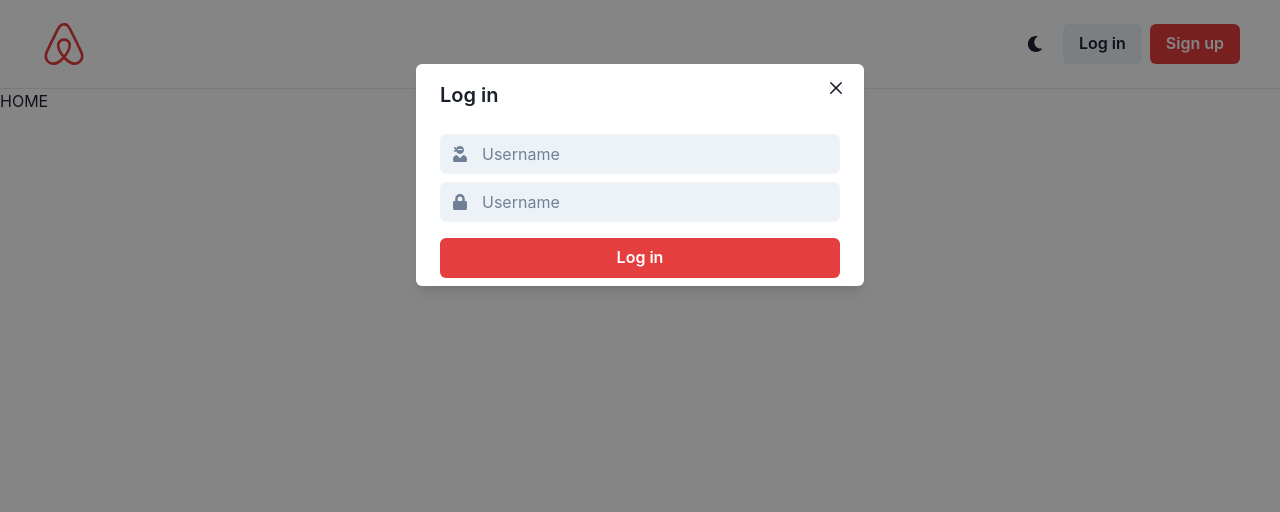
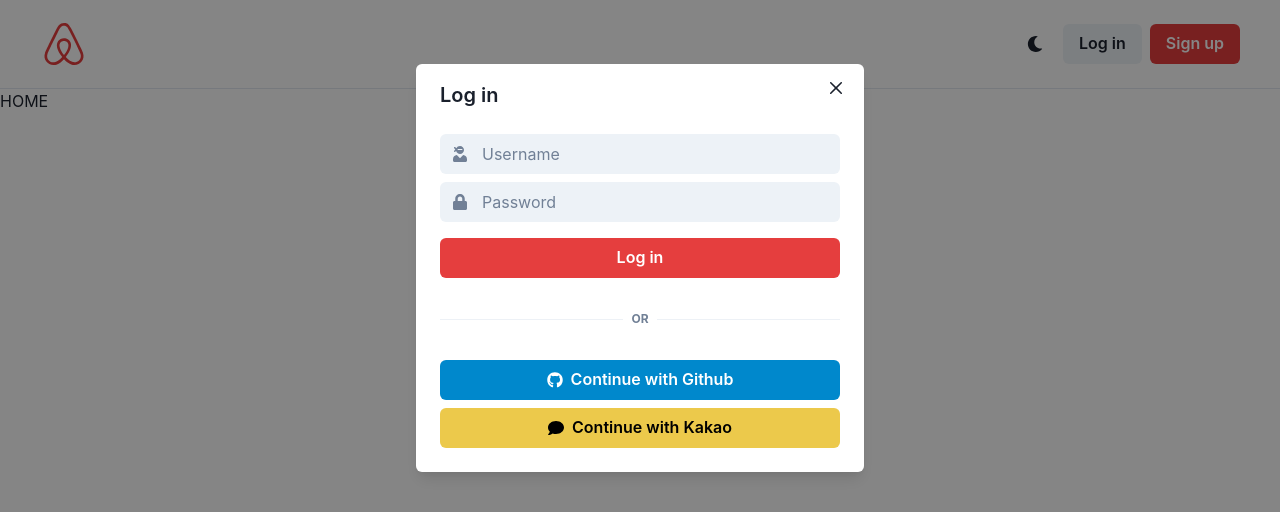
Before and after one commit to hwna00/django-airbnb-clone, a React (Create React App) app in the folder front/: page / in a window 1280 px wide. Both pictures are taken after a click on the button "Log in". Shown: the top 512 px of the page. Built offline with nearby package versions, Linux system fonts and the light colour scheme.

Commit message:
SignUp Modal + refactor

```diff
--- /dev/null
+++ b/front/src/components/Header.tsx
@@ -0,0 +1,43 @@
+import {
+  Box,
+  Button,
+  HStack,
+  IconButton,
+  useDisclosure,
+} from '@chakra-ui/react'
+import { FaAirbnb, FaMoon } from 'react-icons/fa'
+import LoginModal from './LoginModal'
+import SignUpModal from './SignUpModal'
+
+export default function Header() {
+  const {
+    isOpen: isLoginOpen,
+    onClose: onLoginClose,
+    onOpen: onLoginOpen,
+  } = useDisclosure()
+  const {
+    isOpen: isSignUpOpen,
+    onClose: onSignUpClose,
+    onOpen: onSignUpOpen,
+  } = useDisclosure()
+  return (
+    <HStack py="5" px="10" borderBottomWidth={1} justifyContent="space-between">
+      <Box color={'red.500'}>
+        <FaAirbnb size={'48'} />
+      </Box>
+      <HStack spacing={'2'}>
+        <IconButton
+          variant={'ghost'}
+          icon={<FaMoon />}
+          aria-label="Dark Mode Button"
+        />
+        <Button onClick={onLoginOpen}>Log in</Button>
+        <Button onClick={onSignUpOpen} colorScheme={'red'}>
+          Sign up
+        </Button>
+      </HStack>
+      <LoginModal isOpen={isLoginOpen} onClose={onLoginClose} />
+      <SignUpModal isOpen={isSignUpOpen} onClose={onSignUpClose} />
+    </HStack>
+  )
+}
--- /dev/null
+++ b/front/src/components/LoginModal.tsx
@@ -0,0 +1,58 @@
+import {
+  Box,
+  Button,
+  Input,
+  InputGroup,
+  InputLeftElement,
+  Modal,
+  ModalBody,
+  ModalCloseButton,
+  ModalContent,
+  ModalHeader,
+  ModalOverlay,
+  VStack,
+} from '@chakra-ui/react'
+import { FaLock, FaUserNinja } from 'react-icons/fa'
+import SocialLogin from './SocialLogin'
+
+interface LoginModalProps {
+  isOpen: boolean
+  onClose: () => void
+}
+
+export default function LoginModal({ isOpen, onClose }: LoginModalProps) {
+  return (
+    <Modal motionPreset="slideInRight" isOpen={isOpen} onClose={onClose}>
+      <ModalOverlay />
+      <ModalContent>
+        <ModalHeader>Log in</ModalHeader>
+        <ModalCloseButton />
+        <ModalBody>
+          <VStack>
+            <InputGroup>
+              <InputLeftElement>
+                <Box color={'gray.500'}>
+                  <FaUserNinja />
+                </Box>
+              </InputLeftElement>
+              <Input placeholder="Username" variant={'filled'} />
+            </InputGroup>
+
+            <InputGroup>
+              <InputLeftElement>
+                <Box color={'gray.500'}>
+                  <FaLock />
+                </Box>
+              </InputLeftElement>
+              <Input placeholder="Password" variant={'filled'} />
+            </InputGroup>
+          </VStack>
+          <Button mt={4} w={'100%'} colorScheme="red">
+            Log in
+          </Button>
+          <SocialLogin />
+        </ModalBody>
+      </ModalContent>
+    </Modal>
+  )
+}
--- a/front/src/components/Root.tsx
+++ b/front/src/components/Root.tsx
@@ -1,78 +1,11 @@
-import {
-  Box,
-  VStack,
-  Button,
-  HStack,
-  IconButton,
-  Input,
-  InputGroup,
-  InputLeftElement,
-  Modal,
-  ModalBody,
-  ModalCloseButton,
-  ModalContent,
-  ModalHeader,
-  ModalOverlay,
-  useDisclosure,
-  ModalFooter,
-} from '@chakra-ui/react'
+import { Box } from '@chakra-ui/react'
 import { Outlet } from 'react-router-dom'
-import { FaAirbnb, FaLock, FaMoon, FaUserNinja } from 'react-icons/fa'
+import Header from './Header'
 
 export default function Root() {
-  const { isOpen, onClose, onOpen } = useDisclosure()
   return (
     <Box>
-      <HStack
-        py="5"
-        px="10"
-        borderBottomWidth={1}
-        justifyContent="space-between"
-      >
-        <Box color={'red.500'}>
-          <FaAirbnb size={'48'} />
-        </Box>
-        <HStack spacing={'2'}>
-          <IconButton
-            variant={'ghost'}
-            icon={<FaMoon />}
-            aria-label="Dark Mode Button"
-          />
-          <Button onClick={onOpen}>Log in</Button>
-          <Button colorScheme={'red'}>Sign up</Button>
-        </HStack>
-        <Modal motionPreset="slideInRight" isOpen={isOpen} onClose={onClose}>
-          <ModalOverlay />
-          <ModalContent>
-            <ModalHeader>Log in</ModalHeader>
-            <ModalCloseButton />
-            <ModalBody>
-              <VStack>
-                <InputGroup>
-                  <InputLeftElement>
-                    <Box color={'gray.500'}>
-                      <FaUserNinja />
-                    </Box>
-                  </InputLeftElement>
-                  <Input placeholder="Username" variant={'filled'} />
-                </InputGroup>
-
-                <InputGroup>
-                  <InputLeftElement>
-                    <Box color={'gray.500'}>
-                      <FaLock />
-                    </Box>
-                  </InputLeftElement>
-                  <Input placeholder="Username" variant={'filled'} />
-                </InputGroup>
-              </VStack>
-              <Button mt={4} w={'100%'} colorScheme="red">
-                Log in
-              </Button>
-            </ModalBody>
-          </ModalContent>
-        </Modal>
-      </HStack>
+      <Header />
       <Outlet />
     </Box>
   )
--- /dev/null
+++ b/front/src/components/SignUpModal.tsx
@@ -0,0 +1,76 @@
+import {
+  Box,
+  Button,
+  Input,
+  InputGroup,
+  InputLeftElement,
+  Modal,
+  ModalBody,
+  ModalCloseButton,
+  ModalContent,
+  ModalHeader,
+  ModalOverlay,
+  VStack,
+} from '@chakra-ui/react'
+import { FaEnvelope, FaLock, FaUserNinja, FaUserSecret } from 'react-icons/fa'
+import SocialLogin from './SocialLogin'
+
+interface SignUpModalProps {
+  isOpen: boolean
+  onClose: () => void
+}
+
+export default function SignUpModal({ isOpen, onClose }: SignUpModalProps) {
+  return (
+    <Modal motionPreset="slideInRight" isOpen={isOpen} onClose={onClose}>
+      <ModalOverlay />
+      <ModalContent>
+        <ModalHeader>Sign Up</ModalHeader>
+        <ModalCloseButton />
+        <ModalBody>
+          <VStack>
+            <InputGroup>
+              <InputLeftElement>
+                <Box color={'gray.500'}>
+                  <FaUserSecret />
+                </Box>
+              </InputLeftElement>
+              <Input placeholder="Name" variant={'filled'} />
+            </InputGroup>
+
+            <InputGroup>
+              <InputLeftElement>
+                <Box color={'gray.500'}>
+                  <FaEnvelope />
+                </Box>
+              </InputLeftElement>
+              <Input placeholder="Email" variant={'filled'} />
+            </InputGroup>
+
+            <InputGroup>
+              <InputLeftElement>
+                <Box color={'gray.500'}>
+                  <FaUserNinja />
+                </Box>
+              </InputLeftElement>
+              <Input placeholder="Username" variant={'filled'} />
+            </InputGroup>
+
+            <InputGroup>
+              <InputLeftElement>
+                <Box color={'gray.500'}>
+                  <FaLock />
+                </Box>
+              </InputLeftElement>
+              <Input placeholder="Password" variant={'filled'} />
+            </InputGroup>
+          </VStack>
+          <Button mt={4} w={'100%'} colorScheme="red">
+            Log in
+          </Button>
+          <SocialLogin />
+        </ModalBody>
+      </ModalContent>
+    </Modal>
+  )
+}
--- /dev/null
+++ b/front/src/components/SocialLogin.tsx
@@ -0,0 +1,29 @@
+import { Box, Button, Divider, HStack, Text, VStack } from '@chakra-ui/react'
+import { FaComment, FaGithub } from 'react-icons/fa'
+
+export default function SocialLogin() {
+  return (
+    <Box mb={4}>
+      <HStack my={8}>
+        <Divider />
+        <Text
+          fontSize={'xs'}
+          as="b"
+          textTransform={'uppercase'}
+          color="gray.500"
+        >
+          OR
+        </Text>
+        <Divider />
+      </HStack>
+      <VStack>
+        <Button w={'100%'} leftIcon={<FaGithub />} colorScheme={'telegram'}>
+          Continue with Github
+        </Button>
+        <Button w={'100%'} leftIcon={<FaComment />} colorScheme={'yellow'}>
+          Continue with Kakao
+        </Button>
+      </VStack>
+    </Box>
+  )
+}
```
